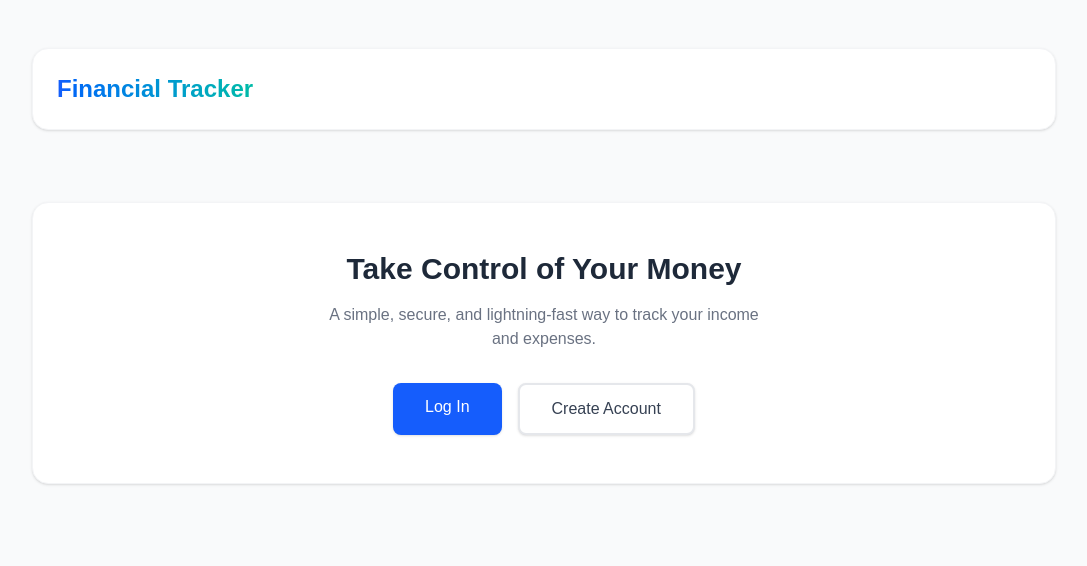
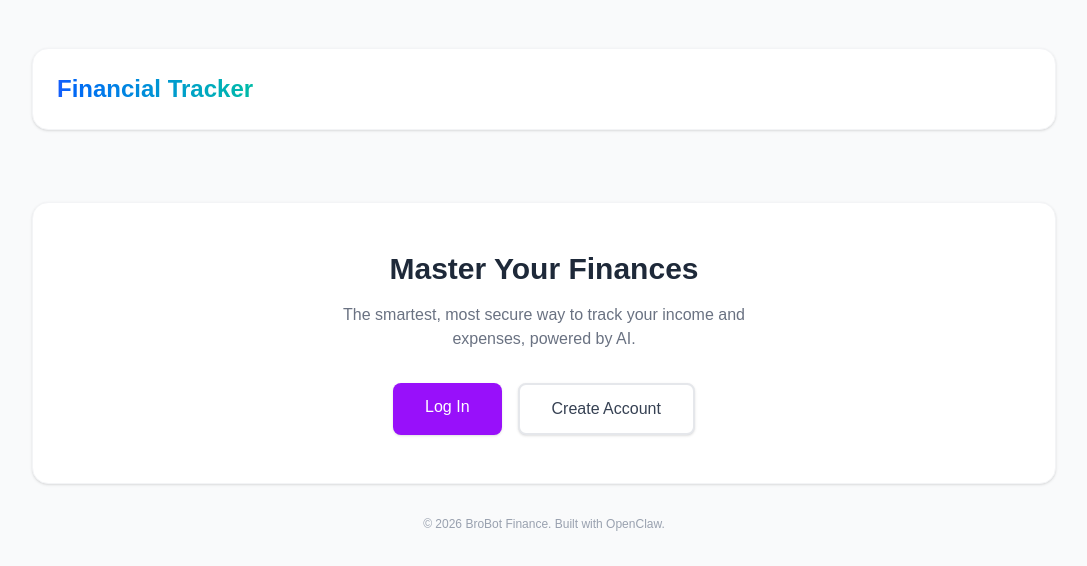
Before and after one commit to agnesh02/ai-finance-tracker, a Next.js app: page / in a window 1280 px wide. Shown: the top 566 px of the page, without its empty margins (96-1183 px from the left). Built offline with nearby package versions, Linux system fonts and the light colour scheme; no server answers.

Commit message:
feat: update landing page UI with purple theme and AI branding

```diff
--- a/src/app/page.tsx
+++ b/src/app/page.tsx
@@ -35,14 +35,14 @@ export default async function Home() {
           <Dashboard userName={session.user?.name || session.user?.email || "User"} />
         ) : (
           <div className="bg-white p-12 rounded-2xl shadow-sm border border-gray-100 flex flex-col items-center text-center mt-12">
-            <h2 className="text-3xl font-bold text-gray-800 mb-4">Take Control of Your Money</h2>
+            <h2 className="text-3xl font-bold text-gray-800 mb-4">Master Your Finances</h2>
             <p className="text-gray-500 max-w-md mb-8">
-              A simple, secure, and lightning-fast way to track your income and expenses.
+              The smartest, most secure way to track your income and expenses, powered by AI.
             </p>
             <div className="flex flex-col sm:flex-row gap-4 w-full max-w-sm justify-center">
               <Link
                 href="/api/auth/signin"
-                className="w-full sm:w-auto px-8 py-3 bg-blue-600 hover:bg-blue-700 text-white font-medium rounded-lg transition-colors shadow-sm"
+                className="w-full sm:w-auto px-8 py-3 bg-purple-600 hover:bg-purple-700 text-white font-medium rounded-lg transition-colors shadow-sm"
               >
                 Log In
               </Link>
@@ -57,6 +57,7 @@ export default async function Home() {
         )}
 
       </div>
+      <footer className="mt-8 text-center text-xs text-gray-400">© 2026 BroBot Finance. Built with OpenClaw.</footer>
     </main>
   )
 }
```
